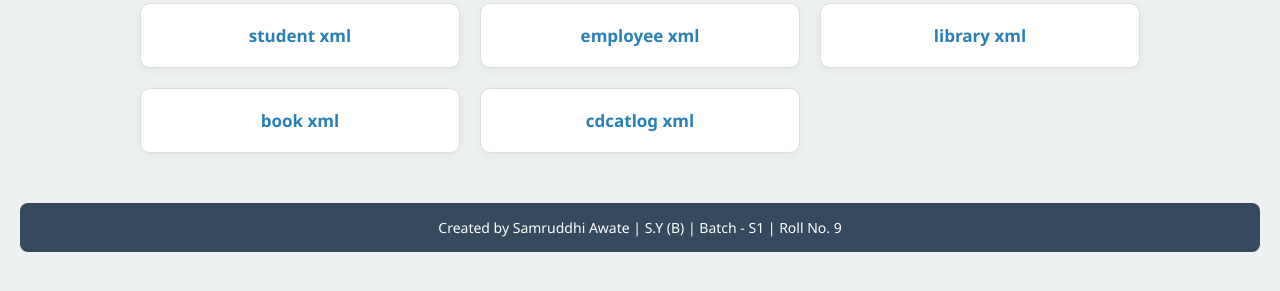
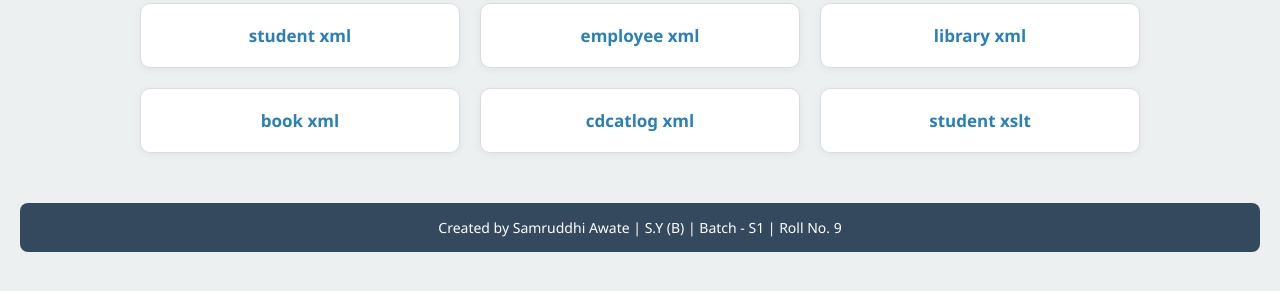
Before and after one commit to samruddhiawate/Web-Development, a plain HTML site: page xml/index3.html in a window 1280 px wide. Shown: the part 211-502 px from the top of the page. Drawn offline with Linux system fonts and the light colour scheme.

Commit message:
Update index3.html

```diff
--- a/xml/index3.html
+++ b/xml/index3.html
@@ -105,6 +105,7 @@
     <div class="box"><a href="library.xml">library xml</a></div>
     <div class="box"><a href="books.xml">book xml</a></div>
     <div class="box"><a href="cdcatlog.xml">cdcatlog xml</a></div>
+    <div class="box"><a href="students.xml">student xslt</a></div>
 
   </div>
 
```
